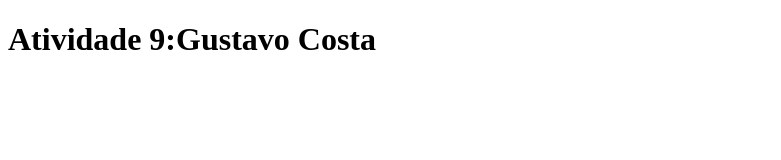
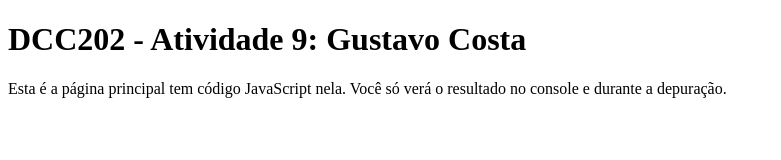
Before and after one commit to ufjf-dcc202/ufjf-dcc202-2023-3-a-atv9-gustavocostamiguel, a website: page index.html in a window 1280 px wide. Shown: the whole page, without its empty margins (0-781 px from the left). Drawn offline with Linux system fonts and the light colour scheme.

Commit message:
finalizando os testes

```diff
--- a/index.html
+++ b/index.html
@@ -3,11 +3,13 @@
 <head>
     <meta charset="UTF-8">
     <meta name="viewport" content="width=device-width, initial-scale=1.0">
-    <title>Atividade 9:Gustavo Costa</title>
+    <title>DCC202 - Atividade 9: Gustavo Costa </title>
 </head>
 <body>
-    <h1>Atividade 9:Gustavo Costa</h1>
-    <script>
+    <main>
+ <h1>DCC202 - Atividade 9: Gustavo Costa</h1>
+     <p>Esta é a página principal tem código JavaScript nela. Você só verá o resultado no console e durante a depuração.</p>
+    </main><script>
 let joao = 1;
 let maria = 2;
 deJoaoParaMaria()
```
